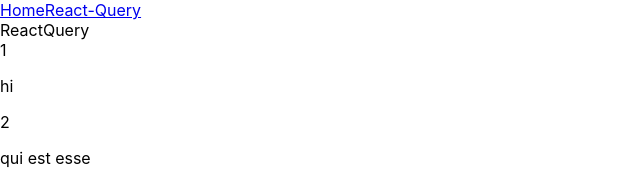
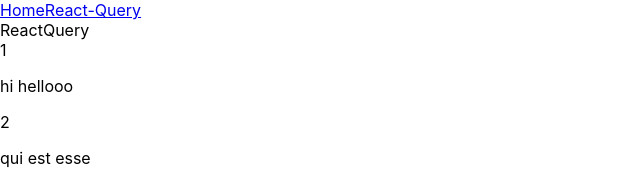
Before and after one commit to AngkitHashamsa/react-query, a React (Create React App) app: page /query in a window 1280 px wide. Shown: the top 170 px of the page, without its empty margins (0-640 px from the left). Built offline with nearby package versions, Linux system fonts and the light colour scheme; data requests are answered from the project's data file; the HTML template or start-up script is replaced by a standard one.

Commit message:
react query configuration

```diff
--- a/db.json
+++ b/db.json
@@ -3,7 +3,7 @@
     {
       "userId": 1,
       "id": 1,
-      "title": "hi",
+      "title": "hi hellooo",
       "body": "quia et suscipit\nsuscipit recusandae consequuntur expedita et cum\nreprehenderit molestiae ut ut quas totam\nnostrum rerum est autem sunt rem eveniet architecto"
     },
     {
--- a/src/pages/ReactQuery.js
+++ b/src/pages/ReactQuery.js
@@ -8,16 +8,22 @@ const url = "http://localhost:4000/details";
 const getDetails = () => axios.get(url);
 
 const ReactQuery = () => {
-  // cache time default is 5 min
-  const { data, isLoading, error, isError, isFetching } = useQuery(
-    "details",
-    getDetails
-    // {
-    //   cacheTime: 5000,
-    // }
-  );
+  // 1 cache time default is 5 min
+  // 2 if we want to show stale time we can set the staleTime default value of stale time is 0
+  // 3 by default it is set to true
+  // 4 refetch on windowFocus its true for default anytime the window changes sizes or loose focus it refetch
+  // 5 refetch at interval it helps to fetch data at interval
+  // 6 the interval refetch stops if window looses focus so refetchIntervalInBackground should be set too true
+  const { data, isLoading, error, isError } = useQuery("details", getDetails, {
+    // cacheTime: 5000,
+    // staleTime: 30000,
+    // refetchOnMount:true,
+    // refetchOnWindowFocus:true,
+    // refetchInterval: 3000,
+    // refetchIntervalInBackground:true;
+  });
 
-  console.log({ isFetching, isLoading }, "isFetching");
+  // console.log({ isFetching, isLoading }, "isFetching");
 
   if (isLoading) return <h2>Loading......</h2>;
   if (isError) return <h2>{error?.message}</h2>;
```
